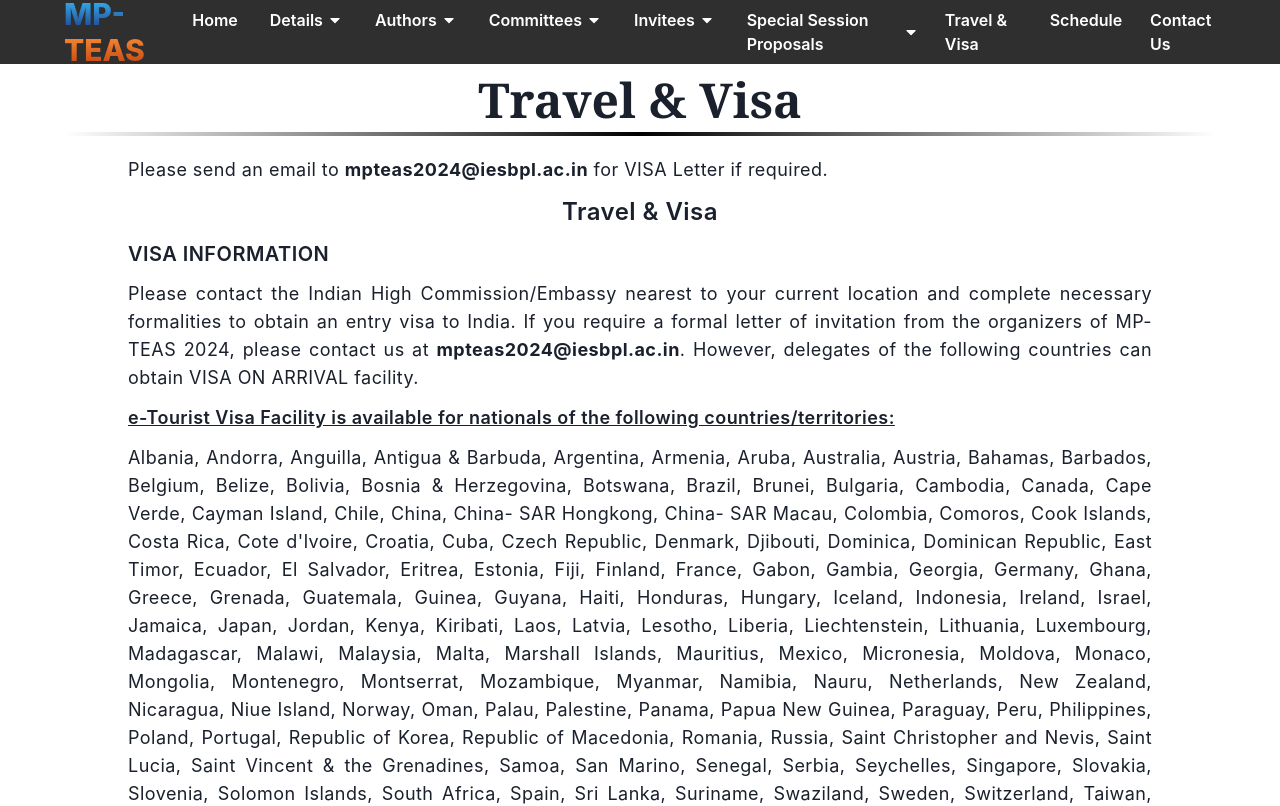
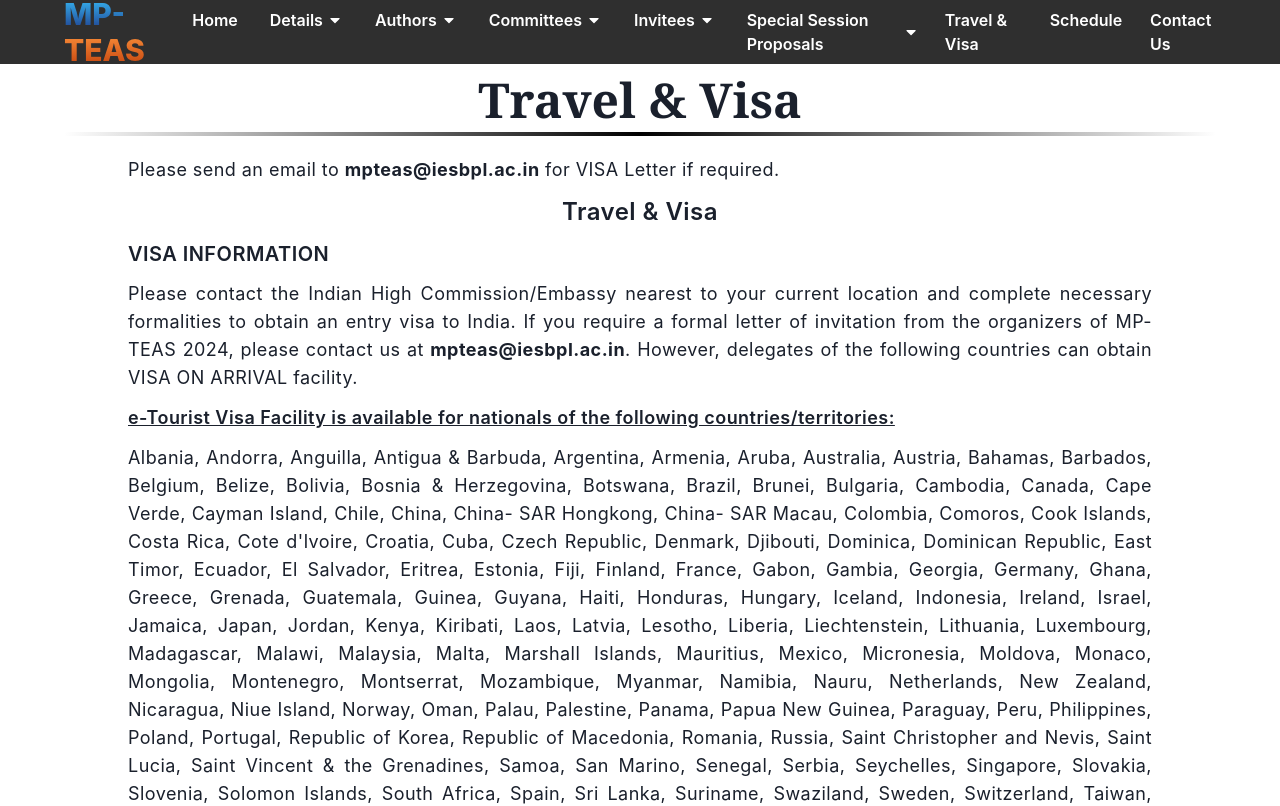
Before and after one commit to mr-dev-prince/MP-TEAS-IES, a React (Vite) app: page /travel in a window 1280 px wide. Shown: the top 806 px of the page. Built offline with nearby package versions, Linux system fonts and the light colour scheme.

Commit message:
Update approval status in Description, CallForPaper, and Proceedings components | Email update

```diff
--- a/src/components/fragments/Description.jsx
+++ b/src/components/fragments/Description.jsx
@@ -48,9 +48,6 @@ const Description = () => {
           “Proceedings of MP-TEAS 2024” will be published in two volumes of
           Springer Nature's Scopus/SCI indexed book series “Lecture Notes in
           Networks and Systems”{" "}
-          <span className="font-bold animate-pulse text-orange-400">
-            [ Approval Under Process ]
-          </span>
           <a
             className="text-blue-700"
             href="https://www.springer.com/series/15179"
--- a/src/pages/Authors/CallForPaper.jsx
+++ b/src/pages/Authors/CallForPaper.jsx
@@ -31,9 +31,6 @@ const CallForPaper = () => {
           “Proceedings of MP-TEAS 2024” will be published in two volumes of
           Springer Nature's Scopus/SCI indexed book series “Lecture Notes in
           Networks and Systems” <br />
-          <span className="font-bold animate-pulse text-orange-400">
-            [ Approval Under Process ]
-          </span>
         </p>
         <a
           className="text-blue-700 underline font-semibold"
--- a/src/pages/SSP/Proceedings.jsx
+++ b/src/pages/SSP/Proceedings.jsx
@@ -12,9 +12,6 @@ const Proceedings = () => {
         <Carousel />
       </div>
       <div className="md:px-16 mt-5 text-lg text-justify tracking-wide space-y-3">
-        <span className="font-bold animate-pulse text-orange-400">
-          [ Approval Under Process ]
-        </span>
         <p>
           Articles submitted to the conference should report original,
           previously unpublished research results, experimental or theoretical
--- a/src/pages/SSP/ProposalGuidelines.jsx
+++ b/src/pages/SSP/ProposalGuidelines.jsx
@@ -96,7 +96,7 @@ const ProposalGuidelines = () => {
           All Communications are to be made to
           <a href="mailto:mpteas2024@iesbpl.ac.in" className="text-blue-500">
             {" "}
-            mpteas2024@iesbpl.ac.in
+            mpteas@iesbpl.ac.in
           </a>
           .
         </p>
--- a/src/pages/SSP/Tracks.jsx
+++ b/src/pages/SSP/Tracks.jsx
@@ -54,12 +54,6 @@ const Tracks = () => {
               <tr>
                 <td className="px-5 bg-blue-500">Track 6</td>
                 <td className="py-2 px-3 bg-blue-300">
-                  Advancements in App Development Track{" "}
-                </td>
-              </tr>
-              <tr>
-                <td className="px-5 bg-blue-500">Track 7</td>
-                <td className="py-2 px-3 bg-blue-300">
                   Social and Ethical Aspects in Expert Applications through
                   Applied Sciences
                 </td>
--- a/src/pages/Travel.jsx
+++ b/src/pages/Travel.jsx
@@ -11,7 +11,7 @@ const Travel = () => {
       </div>
       <div className="md:px-16 mt-5 text-lg text-justify tracking-wide space-y-3">
         <p>
-          Please send an email to <strong>mpteas2024@iesbpl.ac.in</strong> for
+          Please send an email to <strong>mpteas@iesbpl.ac.in</strong> for
           VISA Letter if required.
         </p>
         <p className="font-semibold text-center text-2xl">Travel & Visa</p>
@@ -21,7 +21,7 @@ const Travel = () => {
           current location and complete necessary formalities to obtain an entry
           visa to India. If you require a formal letter of invitation from the
           organizers of MP-TEAS 2024, please contact us at{" "}
-          <strong>mpteas2024@iesbpl.ac.in</strong>. However, delegates of the
+          <strong>mpteas@iesbpl.ac.in</strong>. However, delegates of the
           following countries can obtain VISA ON ARRIVAL facility.
         </p>
         <p className="font-semibold underline">
```
